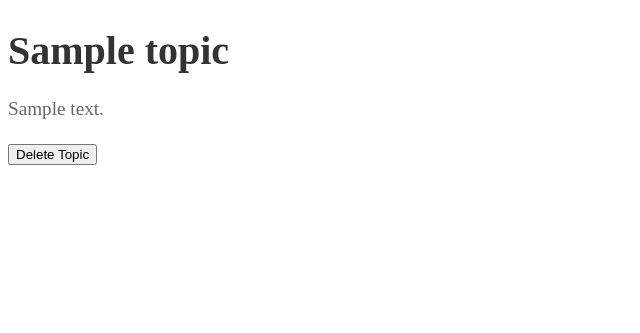
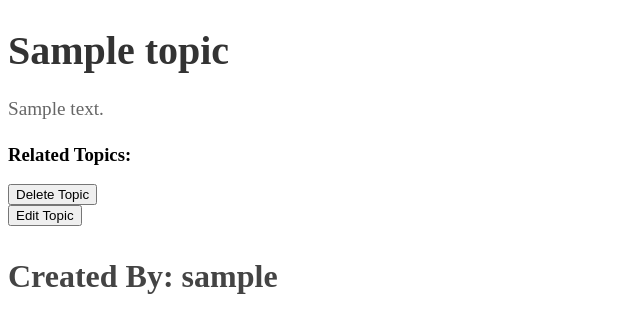
Before and after one commit to Lazy-Pir8/knowledge-graph-engine, a Django app: a page that uses knowledge/templates/knowledge/detail.html in a window 1280 px wide. Shown: the top 333 px of the page, without its empty margins (0-640 px from the left). Run offline with Django 5.2, Linux system fonts and the light colour scheme; a user stored in the database is signed in; tables that the repository leaves empty hold one stand-in row (values such as "Sample post").

Commit message:
Intial Commit(FInally)

```diff
--- a/config/urls.py
+++ b/config/urls.py
@@ -22,5 +22,6 @@ urlpatterns = [
     path('admin/', admin.site.urls),
     path('knowledge/', include(('knowledge.urls'))),
     path('users/', include(('users.urls'), )),
+    path('', include(('knowledge.urls'), )),
 
 ]
--- a/knowledge/forms.py
+++ b/knowledge/forms.py
@@ -5,4 +5,4 @@ from .models import Topic
 class TopicForm(ModelForm):
     class Meta:
         model = Topic
-        fields = ["name", "description", "slug"]
+        fields = ["name", "description"]
--- a/knowledge/models.py
+++ b/knowledge/models.py
@@ -1,12 +1,24 @@
 from django.db import models
 from django.utils.text import slugify
+from django.contrib.auth.models import User
 
 
 # Create your models here.
 class Topic(models.Model):
+    class Tags(models.TextChoices):
+        SCIENCE =  "Science"
+        INFORMATIVE = "Informative"
+        FACT =  "Fact"
+        TECH = "Tech"
+
     name = models.CharField(max_length=100, unique=True)
-    slug = models.SlugField(max_length=100, unique=True, blank=True, null = True)
+    slug = models.SlugField(max_length=100, unique=True, blank=True)
     description = models.TextField()
+    tag = models.CharField(max_length=120, choices=Tags.choices, null=True)
+
+    owner = models.ForeignKey(User, on_delete=models.CASCADE, related_name='topics', null=True)
+    created_at = models.DateTimeField(auto_now_add=True, null=True)
+
 
     def save(self, *args, **kwargs):
         if not self.slug:
@@ -18,7 +30,7 @@ class Topic(models.Model):
                 slug = f"{base_slug}-{counter}"
                 counter += 1
 
-        self.slug = slug
+            self.slug = slug
         super().save(*args, **kwargs)
 
     def __str__(self):
--- a/knowledge/templates/knowledge/detail.html
+++ b/knowledge/templates/knowledge/detail.html
@@ -10,11 +10,24 @@
 <body>
     <h1>{{ topic.name }}</h1>
     <p>{{ topic.description }}</p>
+    <h3>Related Topics: </h3>
+    {% for topic in related_topics %}
+        <h3>
+            <a href="{% url 'knowledge:detail' slug=topic.slug %}">{{topic.name}}</a>
+        </h3>
+    {% endfor %}
+    {% if request.user == topic.owner or request.user.is_superuser %}
+        <form action="{% url 'knowledge:delete_topic' slug=topic.slug %}" method="post">
+            {% csrf_token %}
+            <button type="submit">Delete Topic</button>
+        </form>
 
-    <form action="{% url 'knowledge:delete_topic' slug=topic.slug %}" method="post">
-        {% csrf_token %}
-        <button type="submit">Delete Topic</button>
-    </form>
+        <form action="{% url 'knowledge:edit_topic' slug=topic.slug %}" method ="post">
+            {% csrf_token %}
+            <button type="submit">Edit Topic</button>
+        </form>
+    {% endif %}
 
+    <h2>Created By: {{ topic.owner }}</h2>
 </body>
 </html>
--- a/knowledge/urls.py
+++ b/knowledge/urls.py
@@ -7,7 +7,7 @@ urlpatterns = [
     path('', views.index, name='index'),
     path('delete_topic/<slug:slug>/', views.delete_topic, name='delete_topic'),
     path('add_topic/', views.add_topic, name='add_topic'),
-
+    path('edit_topic/<slug:slug>/', views.edit_topic, name='edit_topic'),
     path('<slug:slug>/', views.detail, name='detail'),
 
 ]
--- a/knowledge/views.py
+++ b/knowledge/views.py
@@ -5,8 +5,8 @@ from django.shortcuts import render, get_object_or_404
 from .forms import TopicForm
 from django.contrib.auth.forms import UserCreationForm
 from django.contrib.auth.decorators import login_required
-
-
+from users.decorators import allowed_users
+from django.contrib.auth.decorators import user_passes_test
 # Create your views here.
 def index(request):
     # I don't know currently but later make index page to show list of knowledge items
@@ -19,16 +19,28 @@ def index(request):
 def detail(request, slug):
     topic = get_object_or_404(Topic, slug=slug)
 
+    related_topics = Topic.objects.filter(tag = topic.tag).exclude(id=topic.id).order_by('-created_at')[:5]
+
     return render(request, 'knowledge/detail.html', {
         "topic": topic,
+        "related_topics":related_topics,
     })
 
+def is_editor(user):
+    return user.groups.filter(name__in=['Editor']).exists()
+
+
+@allowed_users(allowed_roles=['Admin', 'Editor'])
 def add_topic(request):
     if request.method == "POST":
         form = TopicForm(request.POST)
         if form.is_valid():
-            form.save()
+
+            topic = form.save(commit=False)
+            topic.owner = request.user
+            topic.save()
             return redirect('knowledge:index')
+
     else:
         form = TopicForm()
 
@@ -36,15 +48,36 @@ def add_topic(request):
         'form': form
     })
 
+def edit_topic(request, slug):
+    topic = get_object_or_404(Topic, slug=slug)
+
+    print("Topic Found:", topic)
+
+    if request.user != topic.owner and not request.user.groups.filter(name='Admin').exists():
+        raise Http404("You do not have permission to edit this topic.")
+
+    if request.method == "POST":
+        form = TopicForm(request.POST or None, instance=topic)
+        if form.is_valid():
+            form.save()
+
+            return redirect('knowledge:detail', slug=topic.slug,)
+
+        return render(request, 'knowledge/edit_topic.html', {
+            'form': form,
+            'topic': topic
+        })
+
+@allowed_users(allowed_roles=['Admin', 'Editor', 'User'])
 def delete_topic(request, slug):
     topic = get_object_or_404(Topic, slug=slug)
+    if request.user != topic.owner and not request.user.groups.filter(name='Admin').exists():
+        raise Http404("You do not have permission to delete this topic.")
     if request.method == "POST":
         topic.delete()
         return redirect("knowledge:index")
     else:
         raise Http404("Topic does not exist")
-
-
 
 """
 def detail(request, name):
```
Also changed, not shown: knowledge/templates/knowledge/edit_topic.html (added, +7 -0 lines), users/decorators.py (+15 -0 lines), users/views.py (+11 -2 lines), knowledge/migrations/0002_topic_created_at_topic_owner_alter_topic_slug.py (added), knowledge/migrations/0003_alter_topic_slug.py (added), knowledge/migrations/0004_topic_tag.py (added), knowledge/migrations/0005_alter_topic_tag.py (added), users/forms.py (line endings or trailing spaces).
